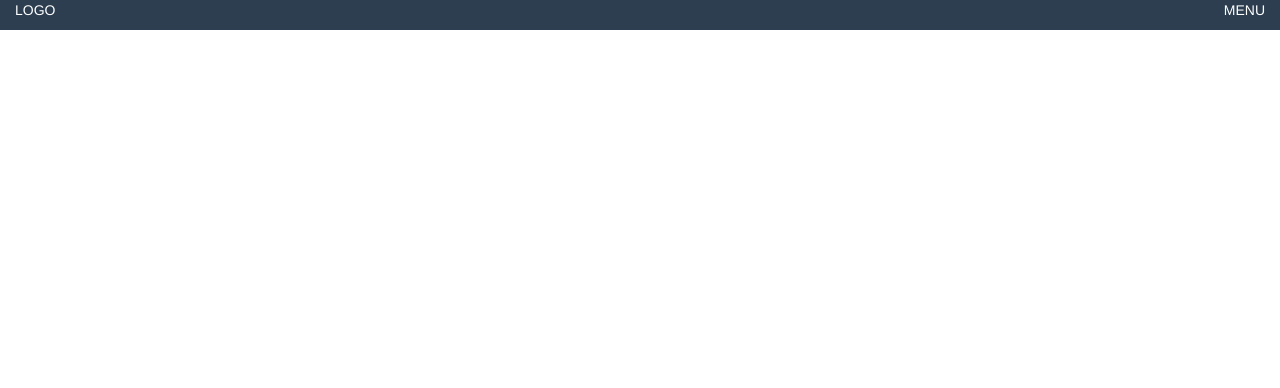
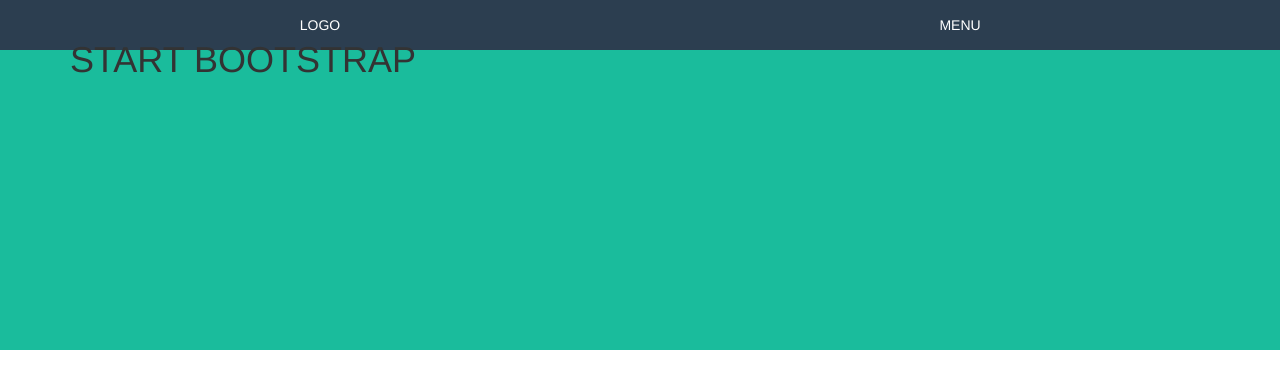
Before and after one commit to guyrogereboulet/html-css-bootstrap-freelancer, a plain HTML site: page index.html in a window 1280 px wide. Drawn offline with nearby package versions, Linux system fonts and the light colour scheme.

Commit message:
Inizio Jumbo

```diff
--- a/css/style.css
+++ b/css/style.css
@@ -1,6 +1,16 @@
+nav {
+  line-height: 50px;
+  height: 50px;
+}
+
 .background_blue {
   background-color: #2C3E50;
 }
+
+.background_green {
+  background-color: #1ABC9C;
+}
+
 .white {
   color: white;
 }
@@ -11,6 +21,29 @@
   float: right !important;
 }
 
-.position_right {
-  text-align: right;
+.position_center {
+  text-align: center;
 }
+
+.height_300 {
+  height: 300px;
+}
+
+.height {
+  max-width: 80%;
+}
+
+.center {
+  text-align: center;
+}
+
+.relative {
+  position: relative;
+}
+
+.absolute {
+  position: absolute;
+  top: 50%;
+  left: 50%;
+  transform: translate(-50%,-50%);
+}
--- a/index.html
+++ b/index.html
@@ -16,13 +16,21 @@
     <header>
       <nav>
         <div class="container-fluid background_blue ">
-          <div class="row">
+          <div class="row center width_80">
             <div class="col-xs-6"><p class="white">LOGO</p></div>
-            <div class="col-xs-6 pull-right position_right"><p class="white">MENU</p></div>
+            <div class="col-xs-6 pull-right position_center"><p class="white">MENU</p></div>
           </div>
         </div>
       </nav>
-      <div class="jumbo"></div>
+      <div class="jumbo height_300 background_green">
+        <div class="container relative">
+          <div class="row">
+          <div class="col-xs-12 text_and_image absolute">
+            <h1>START BOOTSTRAP</h1>
+          </div>
+          </div>
+        </div>
+      </div>
     </header>
     <!-- Fine Intestazione -->
     <!-- Inizio Corpo Principale -->
```
